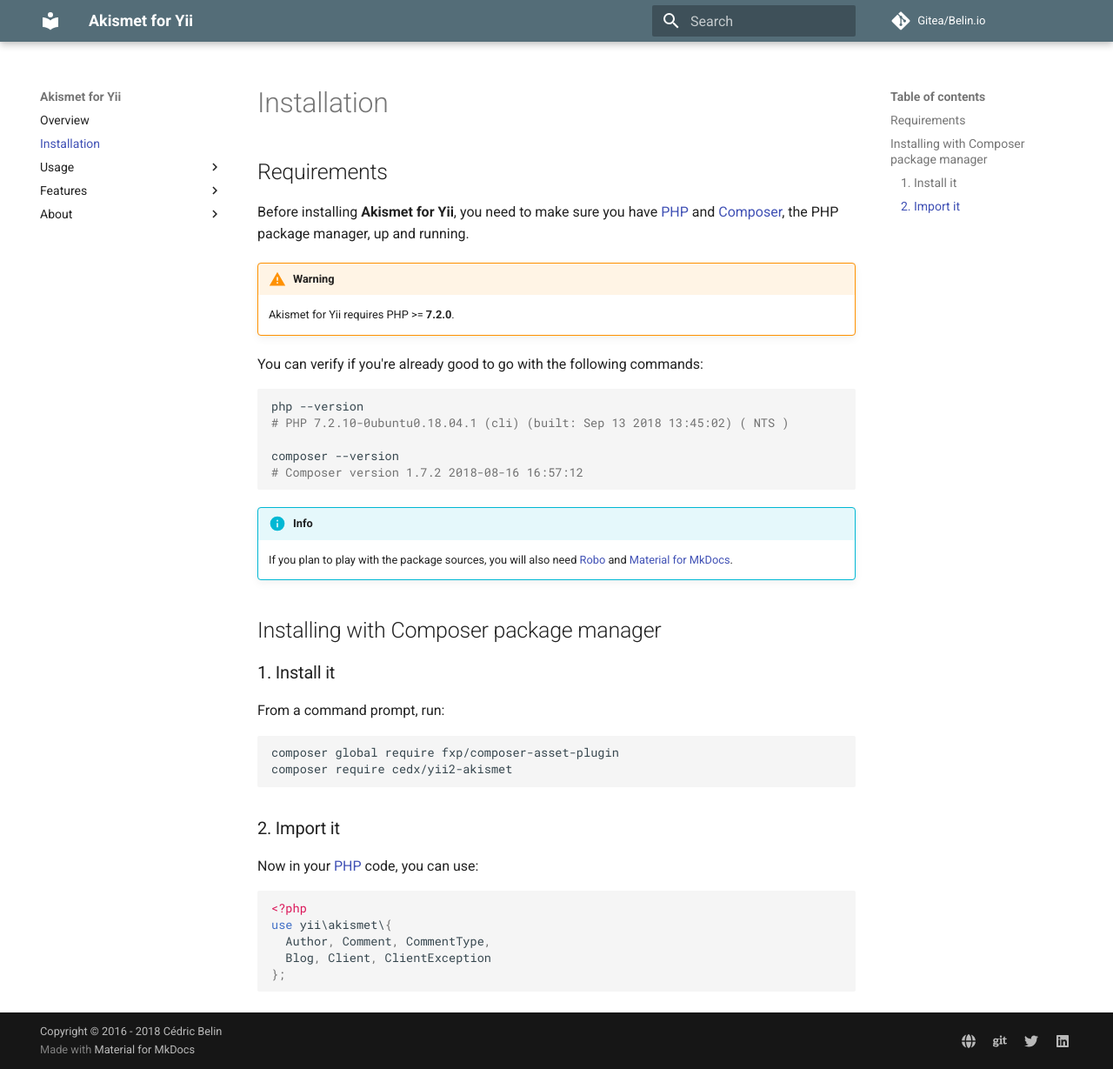
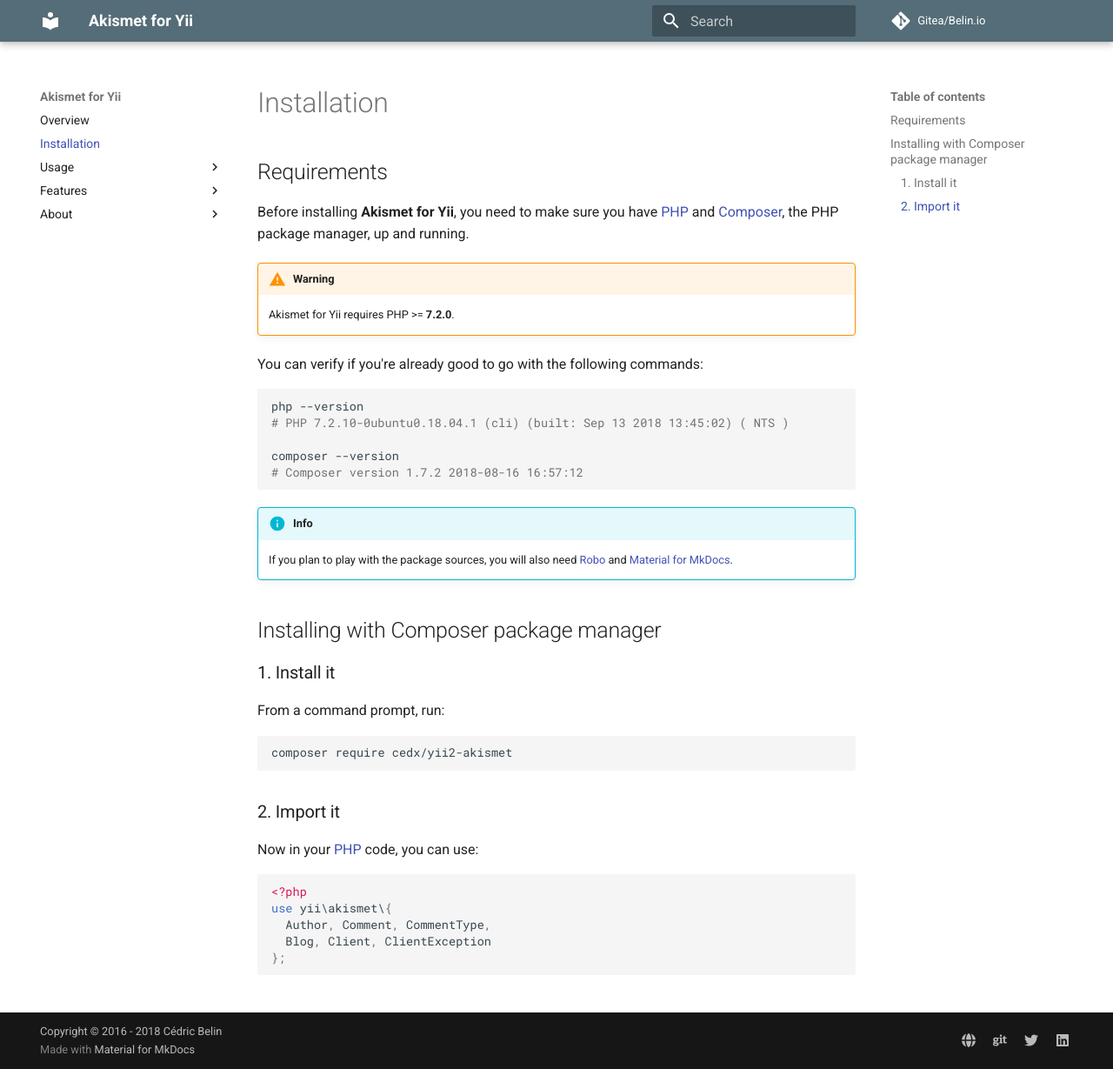
Before and after one commit to cedx/yii2-akismet, an MkDocs documentation site: the page built from doc/installation.md, in a window 1280 px wide and 1229 px high. Shown: the whole window at 87% size. Built offline with MkDocs 1.6.1 and Material for MkDocs 9.7.7, drawn with Linux system fonts in a browser that asks for light colours.

Commit message:
Updated the Robo dependency

````diff
--- a/composer.json
+++ b/composer.json
@@ -16,6 +16,7 @@
     "psr-4": {"yii\\akismet\\": "test/"}
   },
   "config": {
+    "fxp-asset": {"enabled": false},
     "optimize-autoloader": true
   },
   "keywords": [
@@ -24,6 +25,9 @@
     "spam",
     "validation",
     "yii2"
+  ],
+  "repositories": [
+    {"type": "composer", "url": "https://asset-packagist.org"}
   ],
   "require": {
     "php": ">=7.2.0",
@@ -38,7 +42,7 @@
   },
   "require-dev": {
     "cedx/coveralls": "^9.1.2",
-    "consolidation/robo": "^1.4.0",
+    "consolidation/robo": "^1.4.3",
     "henrikbjorn/lurker": "^1.2.0",
     "phpstan/phpstan": "^0.10.7",
     "phpunit/phpunit": "^7.5.1"
--- a/doc/installation.md
+++ b/doc/installation.md
@@ -27,7 +27,6 @@ composer --version
 From a command prompt, run:
 
 ```shell
-composer global require fxp/composer-asset-plugin
 composer require cedx/yii2-akismet
 ```
 
````
